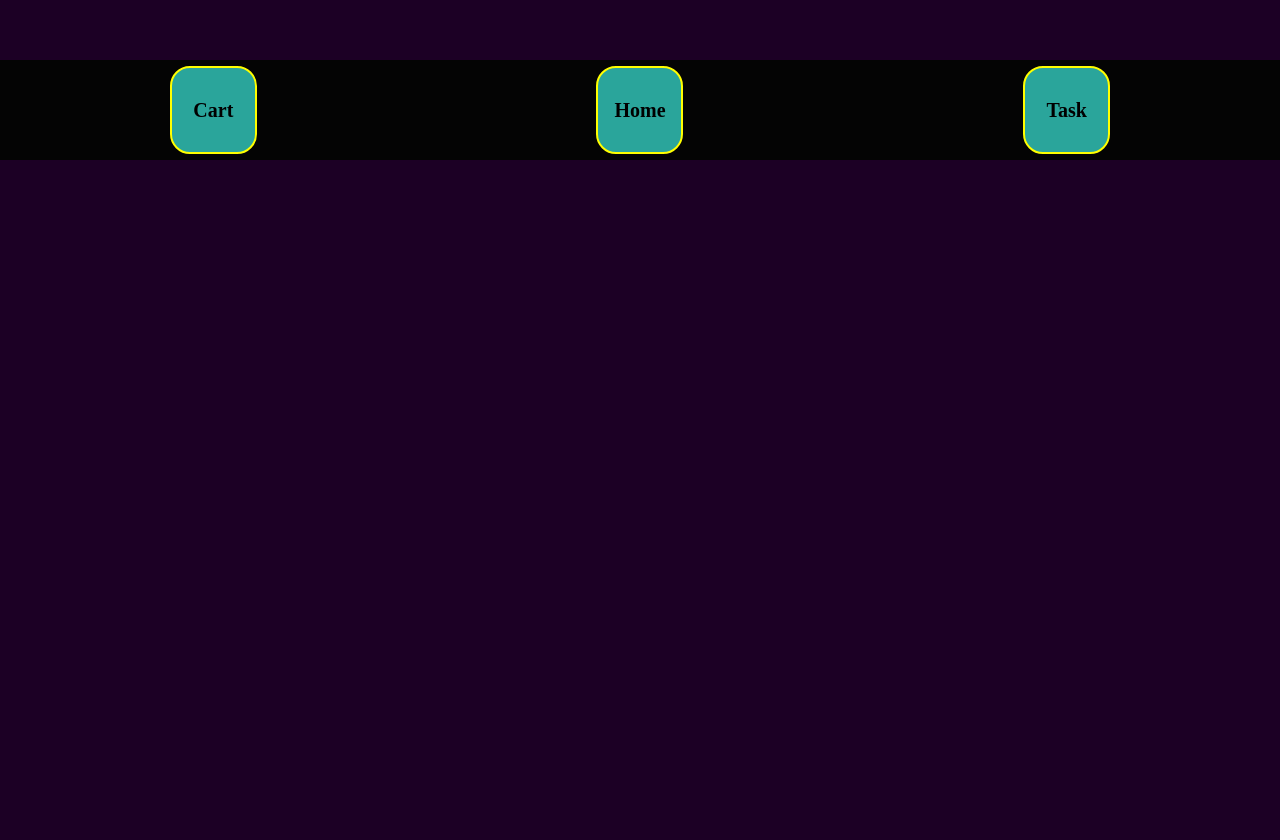
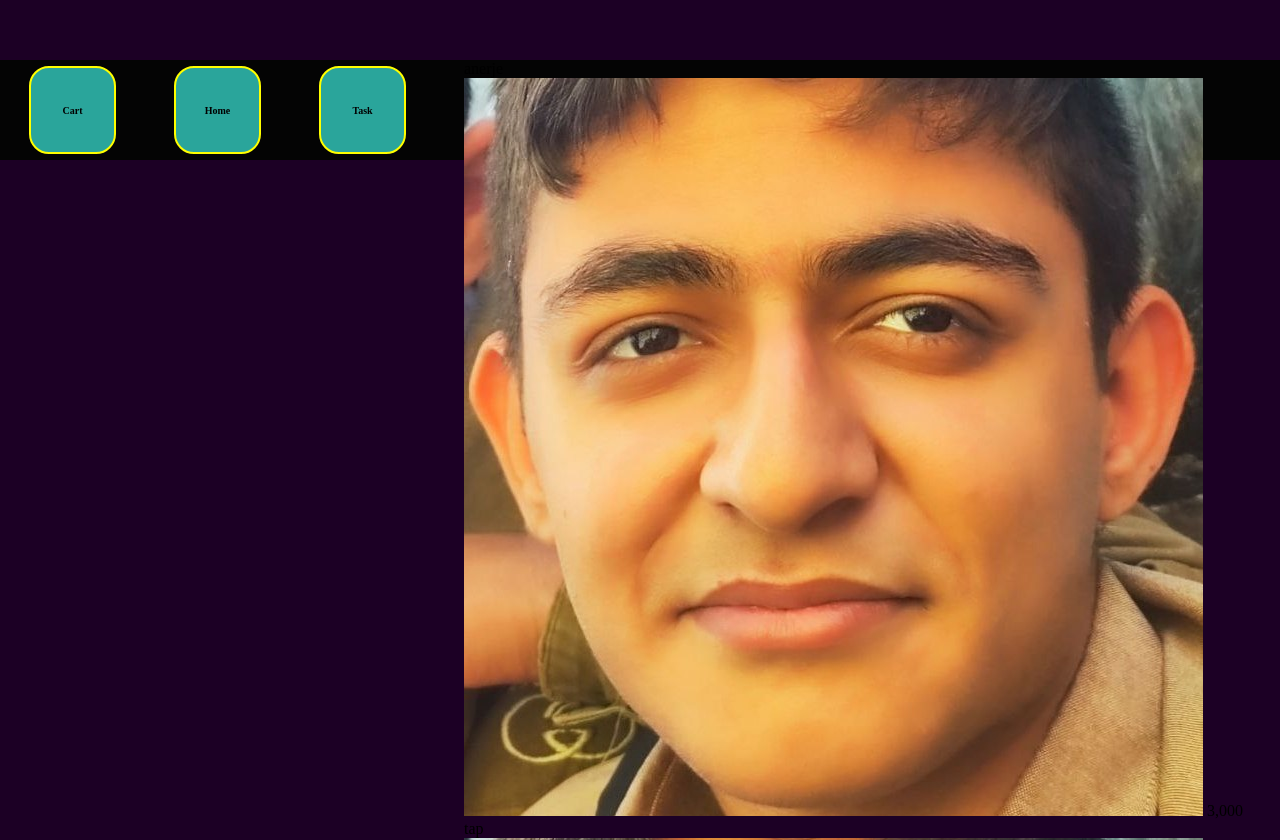
Before and after one commit to ariabarzegar/mahdiasadi, a plain HTML site: page index.html in a window 1280 px wide. Shown: the part 640-1480 px from the top of the page. Before the commit the page ends 800 px from the top, so only its background shows below. Drawn offline with Linux system fonts and the light colour scheme.

Commit message:
Update index.html 1.5

```diff
--- a/index.html
+++ b/index.html
@@ -13,24 +13,41 @@
     </header>
     <main>
       <div class="numberScore">
-        <img src="IMG_20241008_182926_542.jpg" alt="" srcset="">
+        <img src="IMG_20241008_182926_542.jpg" alt="" srcset="" class="sakeh">
         <h1 class="score"></h1>
       </div>
       <div class="tap-score img2"></div>
     </main>
 
     <footer>
-      <div class="cart">
-        <h1>Cart</h1>
-      </div>
-      <div class="cart">
-        <h1>Home</h1>
-      </div>
-      <div class="cart">
-        <h1>Task</h1>
+        <h1 class="cart">Cart</h1>
+        <h1 class="cart">Home</h1>
+        <h1 class="cart active">Task</h1>
+      <div class="makhfi">
+        <div class="cc"  data-anerje="anerje">
+          <span>anerje</span>
+          <div>
+            <img src="IMG_20241008_182926_542.jpg" alt="" srcset="" class="sakeh">
+            <span class="amteyaz-khared">3,000</span>
+
+          </div>
+        </div>
+        <div class="cc" data-anerje="tap">
+                    <span>tap</span>
+          <div>
+            <img src="IMG_20241008_182926_542.jpg" alt="" srcset="" class="sakeh">
+            <span class="amteyaz-khared">1,000</span>
+
+          </div></div>
+        <div class="cc active" data-anerje="sada">
+                    <span>sada</span>
+          <div>
+            <img src="IMG_20241008_182926_542.jpg" alt="" srcset="" class="sakeh">
+            <span class="amteyaz-khared">60,000</span>
+
+          </div></div>
       </div>
     </footer>
-
 
     <script src="script.js"></script>
   </body>
```
